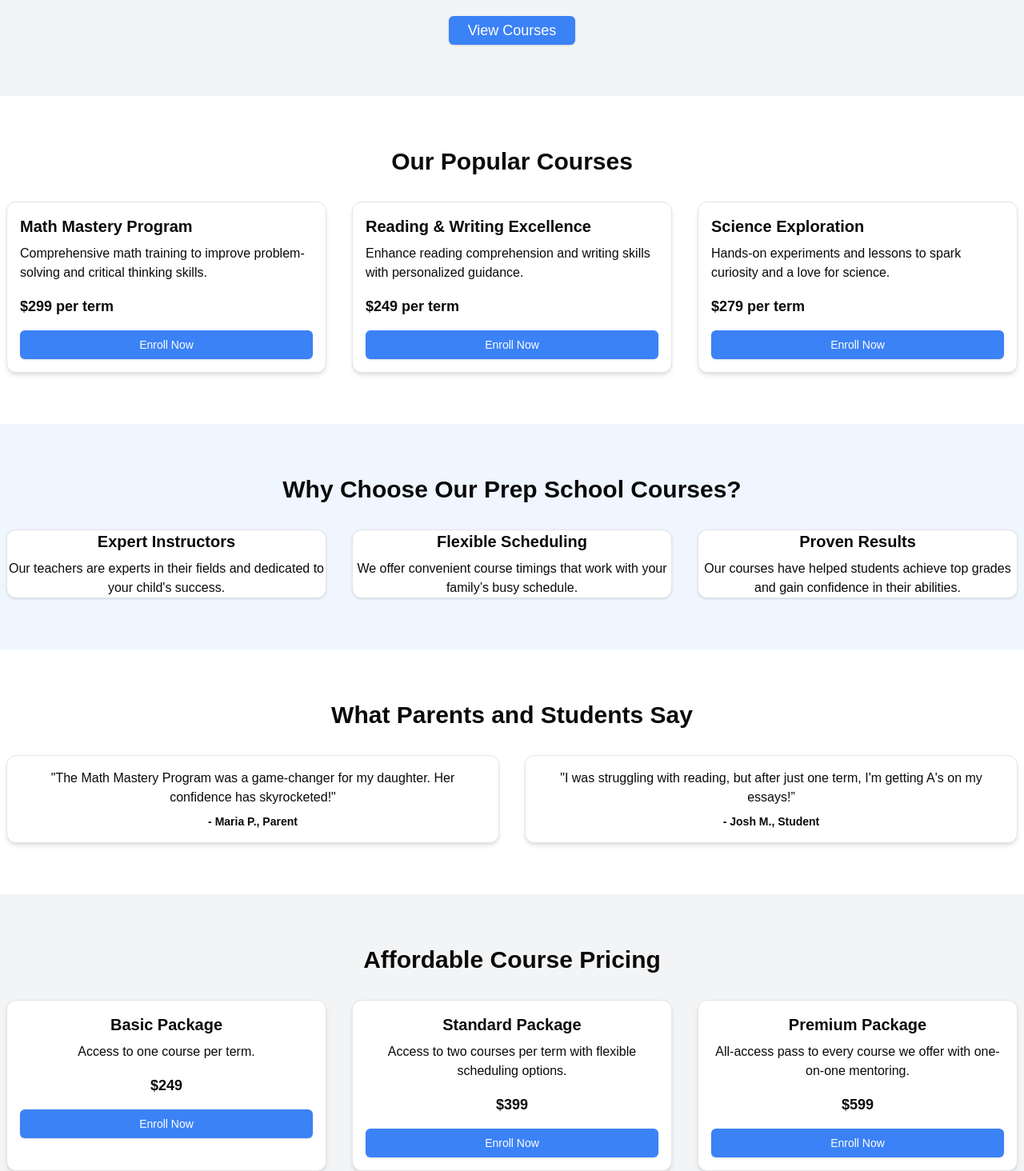
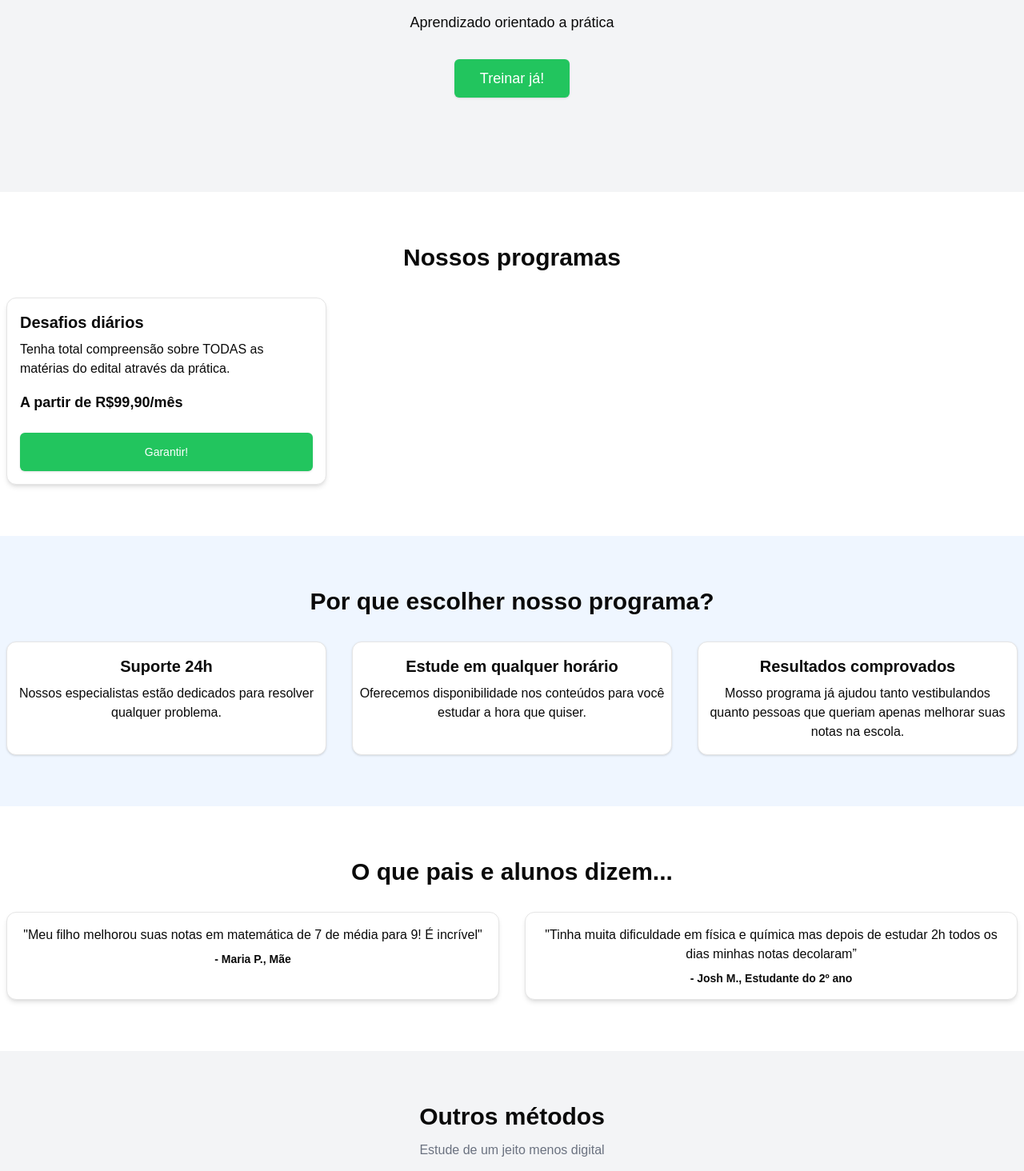
Before and after one commit to Ryan-Albuquerque/qb-app, a Next.js app: page / in a window 1280 px wide. Shown: the part 228-1692 px from the top of the page at 80% size. Built offline with nearby package versions, Linux system fonts and the light colour scheme.

Commit message:
fix: identity

```diff
--- a/src/app/page.tsx
+++ b/src/app/page.tsx
@@ -1,20 +1,17 @@
-import { Button } from '@/components/ui/button';
-import { Card } from '@/components/ui/card';
-import Link from 'next/link';
+import { Button } from "@/components/ui/button";
+import { Card } from "@/components/ui/card";
+import Link from "next/link";
 
 export default function Home() {
   return (
     <div className="min-h-screen flex flex-col">
       {/* Navbar */}
-      <nav className="bg-white shadow-md py-4  px-2">
+      <nav className="bg-white shadow-md py-4  px-5">
         <div className="container mx-auto flex justify-between items-center">
           <h1 className="text-2xl font-bold">QB</h1>
           <div className="flex gap-2 items-center">
-            <Link href={'/'} className="underline">
-              Contact Us
-            </Link>
-            <Link legacyBehavior href={'/auth/login'}>
-              <Button className="bg-blue-500 hover:bg-blue-700 text-white">
+            <Link legacyBehavior href={"/auth/login"}>
+              <Button className="bg-green-500 hover:bg-green-700 text-white font-semibold">
                 Login
               </Button>
             </Link>
@@ -23,61 +20,33 @@ export default function Home() {
       </nav>
 
       {/* Hero Section */}
-      <section className="flex-grow bg-gray-100 py-16">
+      <section className="flex-grow bg-gray-100 h-[400px] content-center">
         <div className="container mx-auto text-center">
           <h2 className="text-4xl font-extrabold mb-4">
-            Boost Your Child’s Academic Success
+            Melhore suas práticas para o vestibular
           </h2>
-          <p className="text-lg mb-8">
-            Choose from a wide range of courses designed for personalized
-            learning and outstanding outcomes.
-          </p>
-          <Button className="bg-blue-500 hover:bg-blue-700 text-white px-6 py-3 text-lg">
-            View Courses
+          <p className="text-lg mb-8">Aprendizado orientado a prática</p>
+          <Button className="bg-green-500 hover:bg-green-700 text-white px-8 py-6 text-lg">
+            Treinar já!
           </Button>
         </div>
       </section>
 
-      {/* Courses Section */}
-      <section id='products' className="py-16  px-2">
+      <section id="products" className="py-16  px-2">
         <div className="container mx-auto">
           <h3 className="text-3xl font-bold mb-8 text-center">
-            Our Popular Courses
+            Nossos programas
           </h3>
           <div className="grid grid-cols-1 md:grid-cols-3 gap-8">
             <Card className="p-4 bg-white shadow-md">
-              <h4 className="text-xl font-bold mb-2">Math Mastery Program</h4>
+              <h4 className="text-xl font-bold mb-2">Desafios diários</h4>
               <p className="mb-4">
-                Comprehensive math training to improve problem-solving and
-                critical thinking skills.
+                Tenha total compreensão sobre TODAS as matérias do edital
+                através da prática.
               </p>
-              <p className="text-lg font-semibold">$299 per term</p>
-              <Button className="mt-4 bg-blue-500 text-white w-full">
-                Enroll Now
-              </Button>
-            </Card>
-            <Card className="p-4 bg-white shadow-md">
-              <h4 className="text-xl font-bold mb-2">
-                Reading & Writing Excellence
-              </h4>
-              <p className="mb-4">
-                Enhance reading comprehension and writing skills with
-                personalized guidance.
-              </p>
-              <p className="text-lg font-semibold">$249 per term</p>
-              <Button className="mt-4 bg-blue-500 text-white w-full">
-                Enroll Now
-              </Button>
-            </Card>
-            <Card className="p-4 bg-white shadow-md">
-              <h4 className="text-xl font-bold mb-2">Science Exploration</h4>
-              <p className="mb-4">
-                Hands-on experiments and lessons to spark curiosity and a love
-                for science.
-              </p>
-              <p className="text-lg font-semibold">$279 per term</p>
-              <Button className="mt-4 bg-blue-500 text-white w-full">
-                Enroll Now
+              <p className="text-lg font-semibold">A partir de R$99,90/mês</p>
+              <Button className="mt-6 bg-green-500 text-white w-full py-6">
+                Garantir!
               </Button>
             </Card>
           </div>
@@ -88,28 +57,30 @@ export default function Home() {
       <section className="bg-blue-50 py-16  px-2">
         <div className="container mx-auto text-center">
           <h3 className="text-3xl font-bold mb-8">
-            Why Choose Our Prep School Courses?
+            Por que escolher nosso programa?
           </h3>
           <div className="grid grid-cols-1 md:grid-cols-3 gap-8">
-            <Card>
-              <h4 className="text-xl font-bold mb-2">Expert Instructors</h4>
+            <Card className="px-2 py-4">
+              <h4 className="text-xl font-bold mb-2">Suporte 24h</h4>
               <p>
-                Our teachers are experts in their fields and dedicated to your
-                child&apos;s success.
+                Nossos especialistas estão dedicados para resolver qualquer
+                problema.
               </p>
             </Card>
-            <Card>
-              <h4 className="text-xl font-bold mb-2">Flexible Scheduling</h4>
+            <Card className="px-2 py-4">
+              <h4 className="text-xl font-bold mb-2">
+                Estude em qualquer horário
+              </h4>
               <p>
-                We offer convenient course timings that work with your family’s
-                busy schedule.
+                Oferecemos disponibilidade nos conteúdos para você estudar a
+                hora que quiser.
               </p>
             </Card>
-            <Card>
-              <h4 className="text-xl font-bold mb-2">Proven Results</h4>
+            <Card className="px-2 py-4">
+              <h4 className="text-xl font-bold mb-2">Resultados comprovados</h4>
               <p>
-                Our courses have helped students achieve top grades and gain
-                confidence in their abilities.
+                Mosso programa já ajudou tanto vestibulandos quanto pessoas que
+                queriam apenas melhorar suas notas na escola.
               </p>
             </Card>
           </div>
@@ -120,25 +91,25 @@ export default function Home() {
       <section className="py-16  px-2">
         <div className="container mx-auto text-center">
           <h3 className="text-3xl font-bold mb-8">
-            What Parents and Students Say
+            O que pais e alunos dizem...
           </h3>
           <div className="grid grid-cols-1 md:grid-cols-2 gap-8">
             <Card className="p-4 bg-white shadow-md">
               <p>
-                &quot;The Math Mastery Program was a game-changer for my
-                daughter. Her confidence has skyrocketed!&quot;
+                &quot;Meu filho melhorou suas notas em matemática de 7 de média
+                para 9! É incrível&quot;
               </p>
               <span className="block mt-2 text-sm font-semibold">
-                - Maria P., Parent
+                - Maria P., Mãe
               </span>
             </Card>
             <Card className="p-4 bg-white shadow-md">
               <p>
-                &quot;I was struggling with reading, but after just one term,
-                I&apos;m getting A&apos;s on my essays!&rdquo;
+                &quot;Tinha muita dificuldade em física e química mas depois de
+                estudar 2h todos os dias minhas notas decolaram&rdquo;
               </p>
               <span className="block mt-2 text-sm font-semibold">
-                - Josh M., Student
+                - Josh M., Estudante do 2º ano
               </span>
             </Card>
           </div>
@@ -148,35 +119,42 @@ export default function Home() {
       {/* Pricing Section */}
       <section className="bg-gray-100 py-16  px-2">
         <div className="container mx-auto text-center">
-          <h3 className="text-3xl font-bold mb-8">Affordable Course Pricing</h3>
+          <h3 className="text-3xl font-bold mb-3">Outros métodos</h3>
+          <h4 className="mb-8 text-gray-500">
+            Estude de um jeito menos digital{" "}
+          </h4>
           <div className="grid grid-cols-1 md:grid-cols-3 gap-8">
             <Card className="p-4 bg-white shadow-md">
-              <h4 className="text-xl font-bold mb-2">Basic Package</h4>
-              <p>Access to one course per term.</p>
-              <p className="text-lg font-semibold mt-4">$249</p>
-              <Button className="mt-4 bg-blue-500 text-white w-full">
-                Enroll Now
+              <h4 className="text-xl font-bold mb-2">Apostilas de Exatas</h4>
+              <p>
+                Acesso a apostila de matemática, quimica e fisica do Ensino
+                Médio
+              </p>
+              <p className="text-lg font-semibold mt-4">R$ 189,90</p>
+              <Button className="mt-4 bg-green-500 text-white w-full px-8 py-6 font-semibold text-md">
+                Comprar agora
               </Button>
             </Card>
             <Card className="p-4 bg-white shadow-md">
-              <h4 className="text-xl font-bold mb-2">Standard Package</h4>
+              <h4 className="text-xl font-bold mb-2">Apostila de Humanas</h4>
               <p>
-                Access to two courses per term with flexible scheduling options.
+                Acesso a apostila com questões de português, inglês, história,
+                geografia do Ensino Médio
               </p>
-              <p className="text-lg font-semibold mt-4">$399</p>
-              <Button className="mt-4 bg-blue-500 text-white w-full">
-                Enroll Now
+              <p className="text-lg font-semibold mt-4">R$189,90</p>
+              <Button className="mt-4 bg-green-500 text-white w-full px-8 py-6 font-semibold text-md">
+                Compre agora
               </Button>
             </Card>
             <Card className="p-4 bg-white shadow-md">
-              <h4 className="text-xl font-bold mb-2">Premium Package</h4>
+              <h4 className="text-xl font-bold mb-2">Apostila completão</h4>
               <p>
-                All-access pass to every course we offer with one-on-one
-                mentoring.
+                Acesso a apostila com questões de todas as matérias do ensino
+                médio.
               </p>
-              <p className="text-lg font-semibold mt-4">$599</p>
-              <Button className="mt-4 bg-blue-500 text-white w-full">
-                Enroll Now
+              <p className="text-lg font-semibold mt-4">R$ 358,90</p>
+              <Button className="mt-4 bg-green-500 text-white w-full px-8 py-6 font-semibold text-md">
+                Compre agora
               </Button>
             </Card>
           </div>
@@ -184,9 +162,9 @@ export default function Home() {
       </section>
 
       {/* Footer */}
-      <footer className="bg-gray-800 py-8 text-white">
+      <footer className="bg-green-900 py-8 text-white">
         <div className="container mx-auto text-center">
-          <p>© 2024 Prep School Courses. All rights reserved.</p>
+          <p>© 2024 QB. Todos os direitos reservados.</p>
         </div>
       </footer>
     </div>
```
Also changed, not shown: src/app/auth/login/page.tsx (+53 -27 lines), 1 other file (tests, documents, lock files or other folders).
